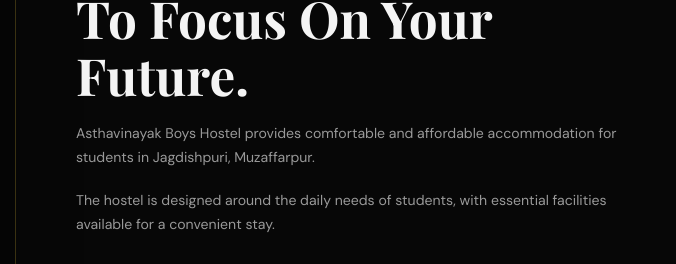
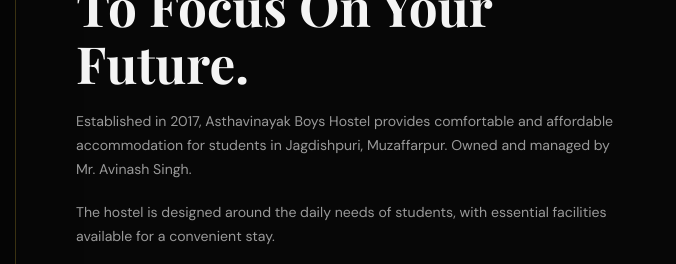
Before and after one commit to anshraj93879-boop/Asthavinayak-Boys-Hostel, a plain HTML site: page index.html in a window 1280 px wide. Shown: the part 1063-1327 px from the top of the page, 604-1280 px from the left. Drawn offline with nearby package versions, Linux system fonts and the light colour scheme.

Commit message:
Update hostel description and footer information
Added establishment year and management details to the hostel description. Included powered by information in the footer.

```diff
--- a/index.html
+++ b/index.html
@@ -174,9 +174,10 @@
                     </h2>
 
                     <p>
-                        Asthavinayak Boys Hostel provides
-                        comfortable and affordable accommodation
-                        for students in Jagdishpuri, Muzaffarpur.
+    Established in 2017, Asthavinayak Boys Hostel
+    provides comfortable and affordable accommodation
+    for students in Jagdishpuri, Muzaffarpur.
+    Owned and managed by Mr. Avinash Singh.
                     </p>
 
                     <p>
@@ -1245,12 +1246,18 @@
 
             <p>
 
-                ©
+    ©
 
-                <span id="year"></span>
+    <span id="year"></span>
 
-                Asthavinayak Boys Hostel.
-                All Rights Reserved.
+    Asthavinayak Boys Hostel.
+    All Rights Reserved.
+
+    <br>
+
+    <span class="powered-by">
+        Powered by AR AUTOMATION SYSTEMS
+    </span>
 
             </p>
 
```
